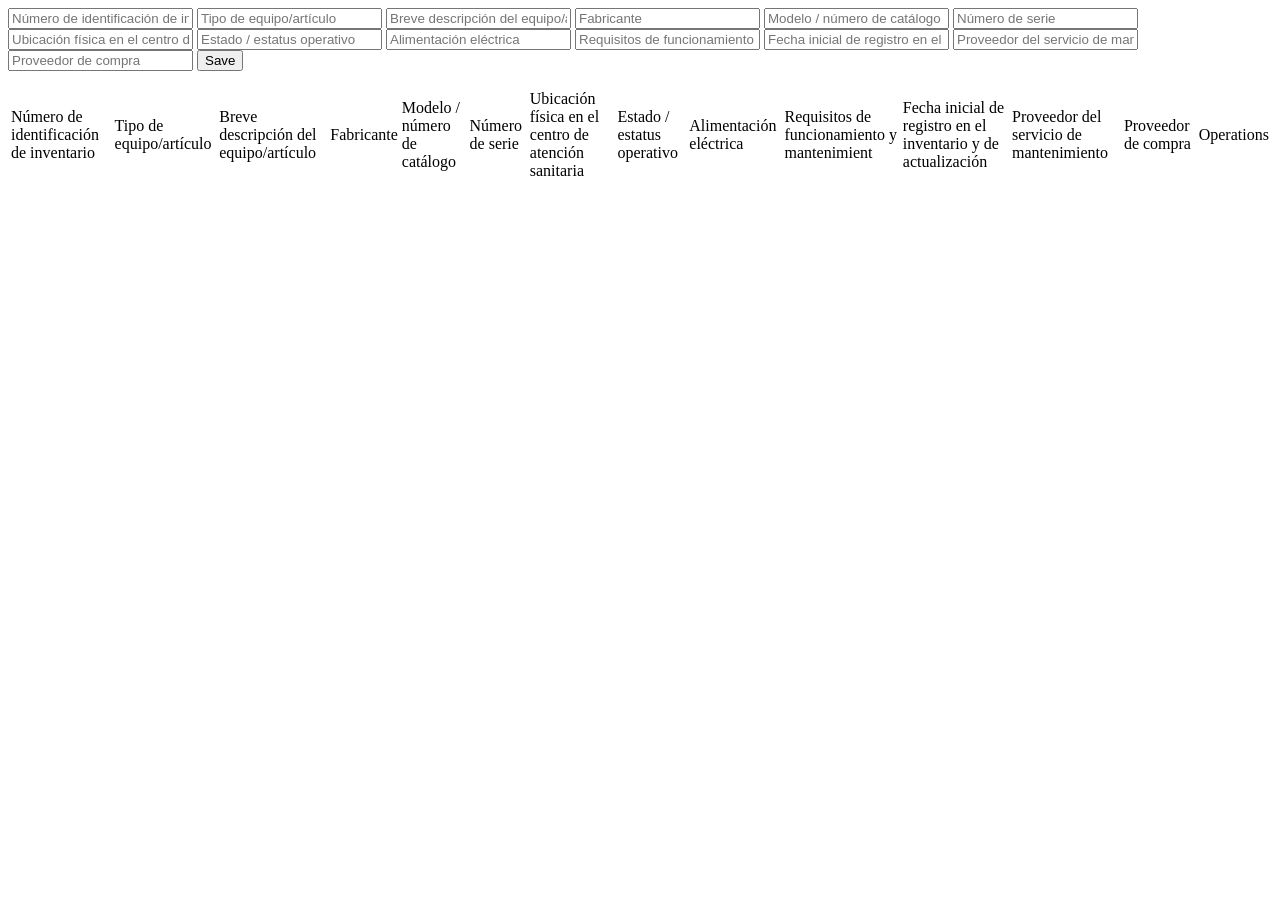
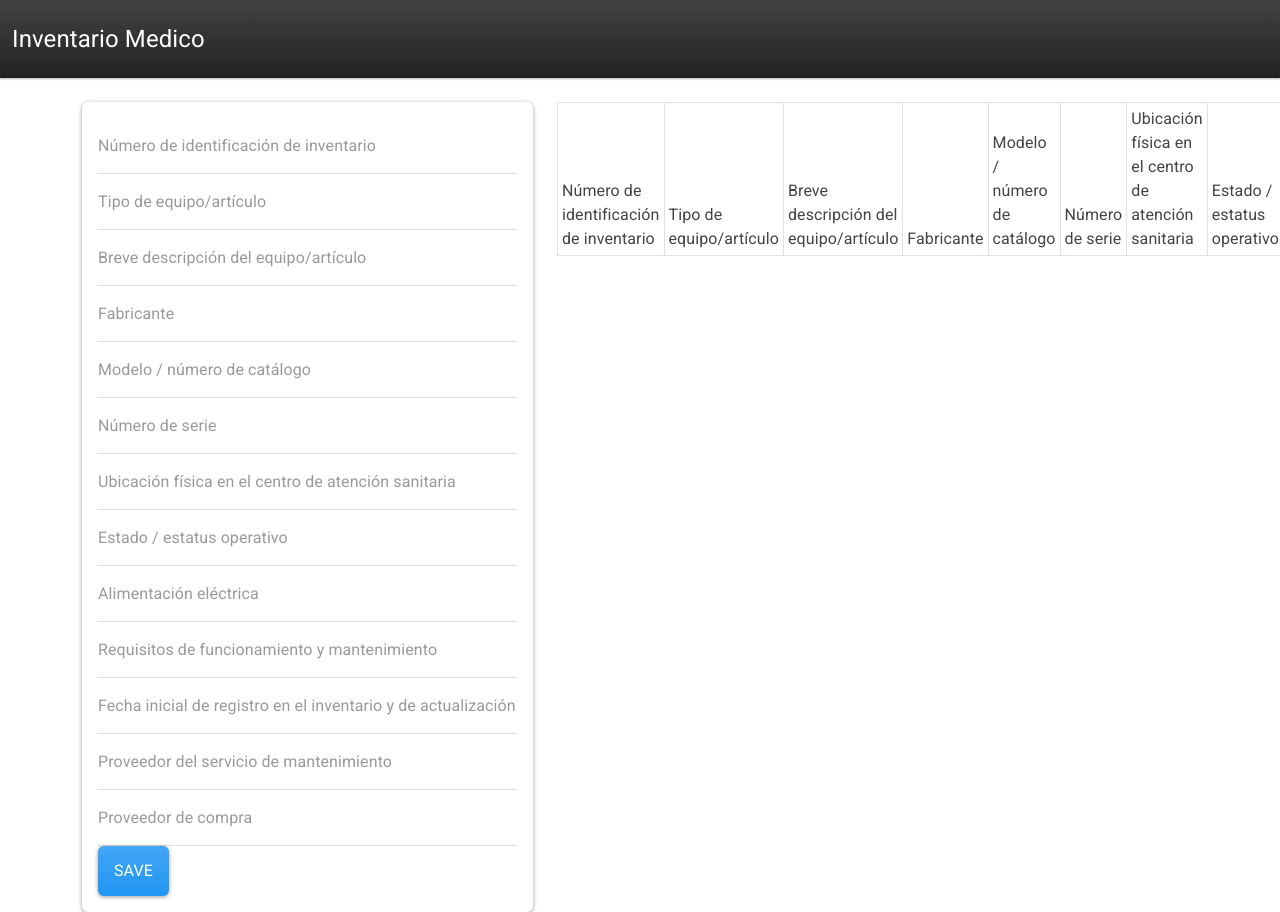
Before and after one commit to ismaelllamur013/flask_inventario_app, a Flask app: page / in a window 1280 px wide; the page is wider, and only the part inside the window is pictured. Before the commit the page ends 176 px from the top of that part, so only its background shows below. Run offline with Flask 2, Linux system fonts and the light colour scheme; data that the repository does not hold is empty; some libraries are stand-ins or nearby versions.

Commit message:
Se realizaron mejoras visuales en el inventario

```diff
--- a/templates/index.html
+++ b/templates/index.html
@@ -1,31 +1,74 @@
+{% extends 'layout.html' %}
+
+{% block body %}
+
+
+<div class="row">
+    <div class="col-md-5">
         {% with messages = get_flashed_messages() %}
         {% if messages %}
         {% for message in messages %}
-    <p>{{ message }}</p>
+        <div class="alert alert-warning alert-dismissible fade show" role="alert">
+            {{ message }}
+            <button type="button" class="btn-close" data-bs-dismiss="alert" aria-label="Close">
+            </button>
+        </div>
         {% endfor %}
         {% endif %}
         {% endwith %}
 
+        <div class="card card-body">
             <form action='/add_contact' method='POST'>
-    <input type='text' name='id_num' placeholder='Número de identificación de inventario'>
-    <input type='text' name='type' placeholder='Tipo de equipo/artículo'>
-    <input type='text' name='descr' placeholder='Breve descripción del equipo/artículo'>
-    <input type='text' name='fabric' placeholder='Fabricante' >
-    <input type='text' name='model' placeholder='Modelo / número de catálogo'>
-    <input type='text' name='n_serie' placeholder='Número de serie'>
-    <input type='text' name='ubic' placeholder='Ubicación física en el centro de atención sanitaria' >
-    <input type='text' name='estado' placeholder='Estado / estatus operativo'>
-    <input type='text' name='alimen' placeholder='Alimentación eléctrica' >
-    <input type='text' name='requis' placeholder='Requisitos de funcionamiento y mantenimiento' >
-    <input type='text' name='fecha' placeholder='Fecha inicial de registro en el inventario y de actualización' >
-    <input type='text' name='prov_mant' placeholder='Proveedor del servicio de mantenimiento' >
-    <input type='text' name='prov_com' placeholder='Proveedor de compra'>
-    <button type='submit'>
+                <div class="form-group">
+                    <input type='text' name='id_num' placeholder='Número de identificación de inventario' class="form-control">
+                </div>
+                <div class="form-group">
+                    <input type='text' name='type' placeholder='Tipo de equipo/artículo' class="form-control">
+                </div>
+                <div class="form-group">
+                    <input type='text' name='descr' placeholder='Breve descripción del equipo/artículo' class="form-control">
+                </div>
+                <div class="form-group">
+                    <input type='text' name='fabric' placeholder='Fabricante' class="form-control">
+                </div>
+                <div class="form-group">
+                    <input type='text' name='model' placeholder='Modelo / número de catálogo' class="form-control">
+                </div>
+                <div class="form-group">
+                    <input type='text' name='n_serie' placeholder='Número de serie' class="form-control">
+                </div>
+                <div class="form-group">
+                    <input type='text' name='ubic' placeholder='Ubicación física en el centro de atención sanitaria' class="form-control">
+                </div>
+                <div class="form-group">
+                    <input type='text' name='estado' placeholder='Estado / estatus operativo' class="form-control">
+                </div>
+                <div class="form-group">
+                    <input type='text' name='alimen' placeholder='Alimentación eléctrica' class="form-control">
+                </div>
+                <div class="form-group">
+                    <input type='text' name='requis' placeholder='Requisitos de funcionamiento y mantenimiento' class="form-control">
+                </div>
+                <div class="form-group">
+                    <input type='text' name='fecha' placeholder='Fecha inicial de registro en el inventario y de actualización' class="form-control">
+                </div>
+                <div class="form-group">
+                    <input type='text' name='prov_mant' placeholder='Proveedor del servicio de mantenimiento' class="form-control">
+                </div>
+                <div class="form-group">
+                    <input type='text' name='prov_com' placeholder='Proveedor de compra' class="form-control">
+                </div>
+                <div class="form-group">
+                    <button type='submit' class="btn btn-primary btn-block">
                         Save
                     </button>
+                </div>
+
             </form>
-
-<table>
+        </div>
+    </div>
+    <div class="col-md-7">
+        <table class="table table-striped table-bordered bg-white table-sm">
             <thead>
                 <tr>
                     <td>Número de identificación de inventario</td>
@@ -61,10 +104,22 @@
                         <td>{{ contact.12 }}</td>
                         <td>{{ contact.13 }}</td>
                         <td>
-                    <a href="/edit/{{contact.0}}">Edit</a>
-                    <a href="/delete/{{contact.0}}">Delete</a>
+                            <a href="/edit/{{contact.0}}" class="btn btn-secondary">Edit</a>
+                            <a href="/delete/{{contact.0}}" class="btn btn-danger">Delete</a>
                         </td>
                     </tr>
                 {% endfor %}
             </tbody>
         </table>
+    </div>
+</div>
+
+
+
+
+
+
+
+
+
+{% endblock %}
--- /dev/null
+++ b/templates/layout.html
@@ -0,0 +1,32 @@
+<!DOCTYPE html>
+<html lang="en">
+<head>
+    <meta charset="UTF-8">
+    <meta http-equiv="X-UA-Compatible" content="IE=edge">
+    <meta name="viewport" content="width=device-width, initial-scale=1.0">
+    <title>Inventario</title>
+    <link rel="stylesheet" href="https://bootswatch.com/5/materia/bootstrap.min.css">
+</head>
+<body>
+
+    <nav class="navbar navbar-expand-lg navbar-dark bg-dark">
+        <div class="container-fluid">
+          <a class="navbar-brand" href="/">Inventario Medico</a>
+          <button class="navbar-toggler" type="button" data-bs-toggle="collapse" data-bs-target="#navbarNav" aria-controls="navbarNav" aria-expanded="false" aria-label="Toggle navigation">
+            <span class="navbar-toggler-icon"></span>
+          </button>
+        </div>
+    </nav>
+
+
+    <div class='container pt-4'>
+        {% block body %}
+        {% endblock %}
+    </div>
+
+    <script src="https://cdn.jsdelivr.net/npm/bootstrap@5.1.3/dist/js/bootstrap.bundle.min.js" integrity="sha384-ka7Sk0Gln4gmtz2MlQnikT1wXgYsOg+OMhuP+IlRH9sENBO0LRn5q+8nbTov4+1p" crossorigin="anonymous"></script>
+    <script src="https://cdn.jsdelivr.net/npm/@popperjs/core@2.10.2/dist/umd/popper.min.js" integrity="sha384-7+zCNj/IqJ95wo16oMtfsKbZ9ccEh31eOz1HGyDuCQ6wgnyJNSYdrPa03rtR1zdB" crossorigin="anonymous"></script>
+    <script src="https://cdn.jsdelivr.net/npm/bootstrap@5.1.3/dist/js/bootstrap.min.js" integrity="sha384-QJHtvGhmr9XOIpI6YVutG+2QOK9T+ZnN4kzFN1RtK3zEFEIsxhlmWl5/YESvpZ13" crossorigin="anonymous"></script>
+
+</body>
+</html>
```
Also changed, not shown: templates/edit-contact.html (+56 -18 lines). Lines whose indentation alone changed are shown as unchanged.
